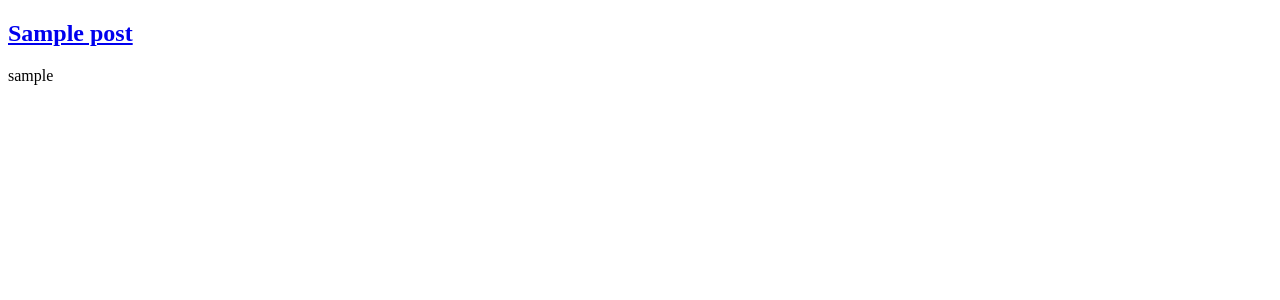
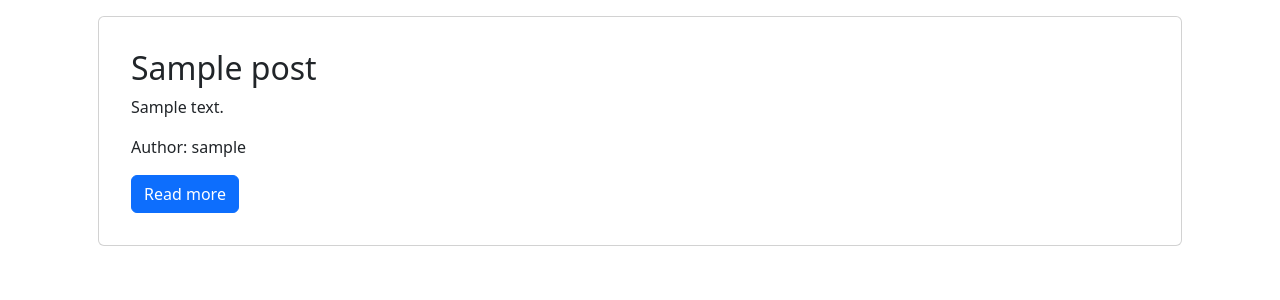
Before and after one commit to Benkalio/blogga, a Django app: page / in a window 1280 px wide. Shown: the top 300 px of the page. Run offline with Django 4.2, Linux system fonts and the light colour scheme; tables that the repository leaves empty hold one stand-in row (values such as "Sample post").

Commit message:
styled homepage with bootstrap

```diff
--- a/templates/index.html
+++ b/templates/index.html
@@ -1,19 +1,37 @@
 <!DOCTYPE html>
-<html>
+<html lang="en">
   <head>
     <meta charset="utf-8">
     <meta http-equiv="X-UA-Compatible" content="IE=edge">
-    <title></title>
+    <title>Blog Post</title>
     <meta name="description" content="">
     <meta name="viewport" content="width=device-width, initial-scale=1">
     <link rel="stylesheet" href="">
+    <link rel="stylesheet" href="https://cdn.jsdelivr.net/npm/bootstrap@5.3.0-alpha1/dist/css/bootstrap.min.css">
   </head>
   <body>
-    {% comment %} POST LIST IS A VIEW IN VIEW.PY {% endcomment %}
 
-    {% for post in post_list %}
-      <a href="{% url 'blog_view' post.slug %}"><h2>{{post.title}}</h2></a>
-      <p>{{post.author}}</p>
-    {% endfor %}
+    <div class="container">
+      {% comment %} POST LIST IS A VIEW IN VIEW.PY {% endcomment %}
+      {% for post in post_list %}
+        <div class="card m-3 p-3">
+          <div class="card-body">
+            <h2 class="card-title">
+              {{post.title}}
+            </h2>
+            <p class="card-text">
+              {{post.content}}
+            </p>
+            <p class="card-text">
+              Author: {{post.author}}
+            </p>
+            <a class="btn btn-primary" href="{% url 'blog_view' post.slug %}">Read more</a>
+
+          </div>
+        </div>
+      {% endfor %}
+    </div>
+    <script src="https://cdn.jsdelivr.net/npm/bootstrap@5.3.0-alpha1/dist/js/bootstrap.bundle.min.js
+"></script>
   </body>
 </html>
```
